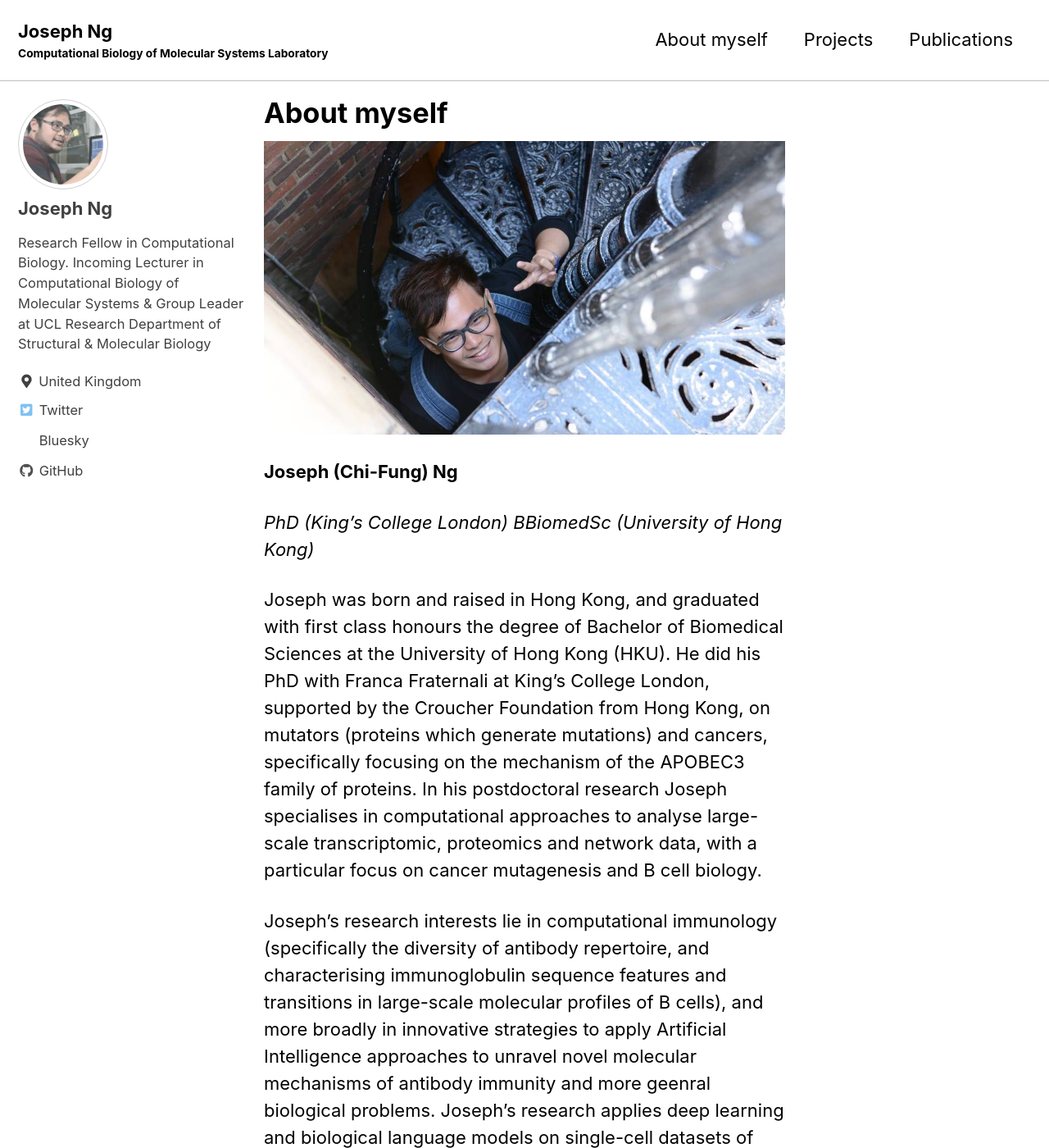
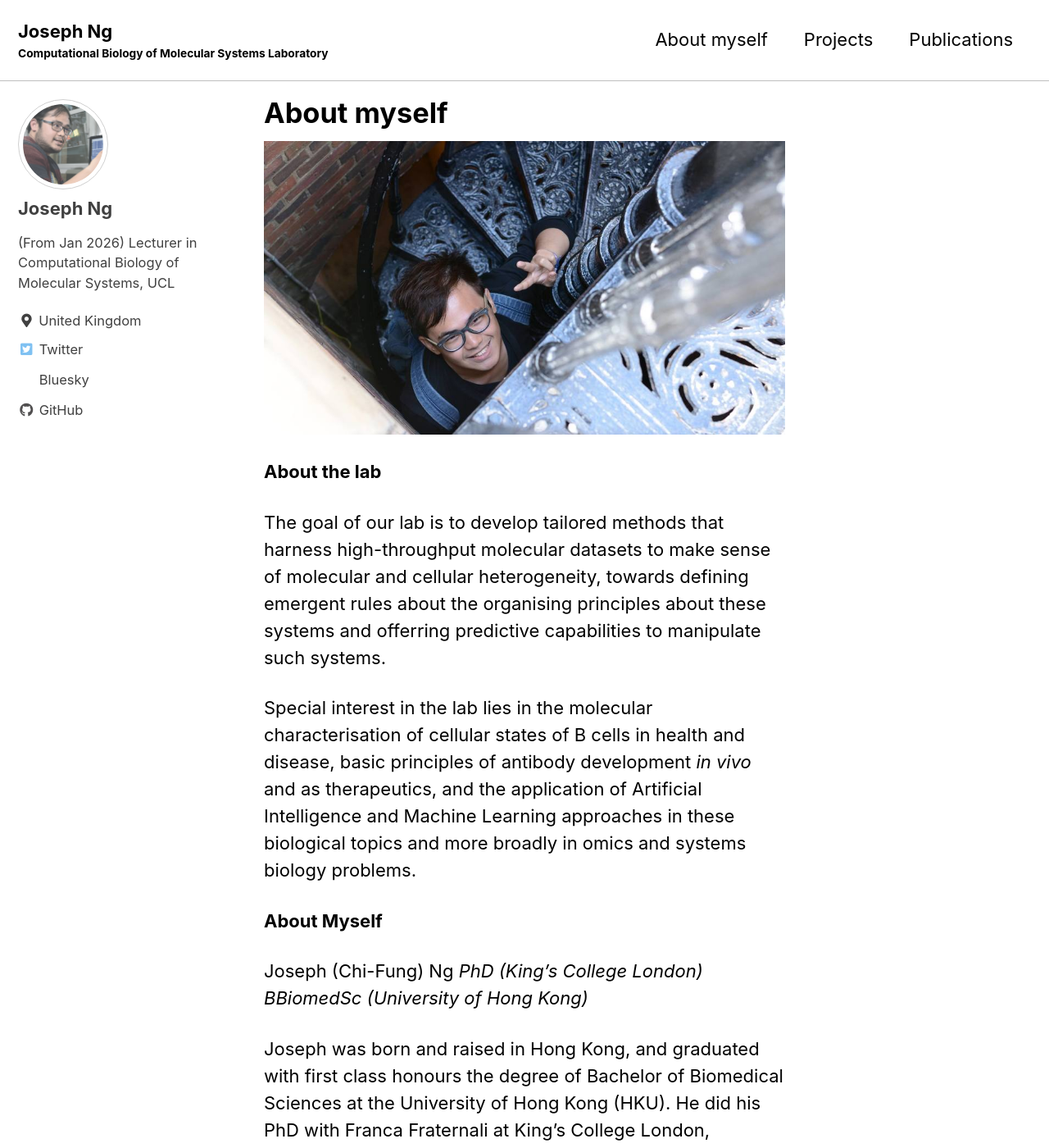
Before and after one commit to josef0731/josef0731.github.io, a Jekyll site: the page built from _pages/about.md, in a window 1280 px wide and 1400 px high. Shown: the whole window at 82% size. Built offline with Jekyll 4.4.1, drawn with Linux system fonts in a browser that asks for light colours; cached includes are drawn as plain includes.

```diff
--- a/_config.yml
+++ b/_config.yml
@@ -98,7 +98,7 @@ analytics:
 author:
   name             : "Joseph Ng"
   avatar           : "assets/images/Joseph_Ng.png" # path of avatar image, e.g. "/assets/images/bio-photo.jpg"
-  bio              : "Research Fellow in Computational Biology. Incoming Lecturer in Computational Biology of Molecular Systems & Group Leader at UCL Research Department of Structural & Molecular Biology"
+  bio              : "(From Jan 2026) Lecturer in Computational Biology of Molecular Systems, UCL"
   location         : "United Kingdom"
   email            :
   links:
--- a/_pages/about.md
+++ b/_pages/about.md
@@ -12,8 +12,15 @@ permalink: /about/
 
 ![image-center](/assets/images/Joseph.jpg ){: .align-center}
 
-**Joseph (Chi-Fung) Ng**
+**About the lab**
 
+The goal of our lab is to develop tailored methods that harness high-throughput molecular datasets to make sense of molecular and cellular heterogeneity, towards defining emergent rules about the organising principles about these systems and offerring predictive capabilities to manipulate such systems.
+
+Special interest in the lab lies in the molecular characterisation of cellular states of B cells in health and disease, basic principles of antibody development *in vivo* and as therapeutics, and the application of Artificial Intelligence and Machine Learning approaches in these biological topics and more broadly in omics and systems biology problems.
+
+**About Myself**
+
+Joseph (Chi-Fung) Ng
 *PhD (King's College London)*
 *BBiomedSc (University of Hong Kong)*
 
```
Also changed, not shown: _pages/home.md (+2 -2 lines).
